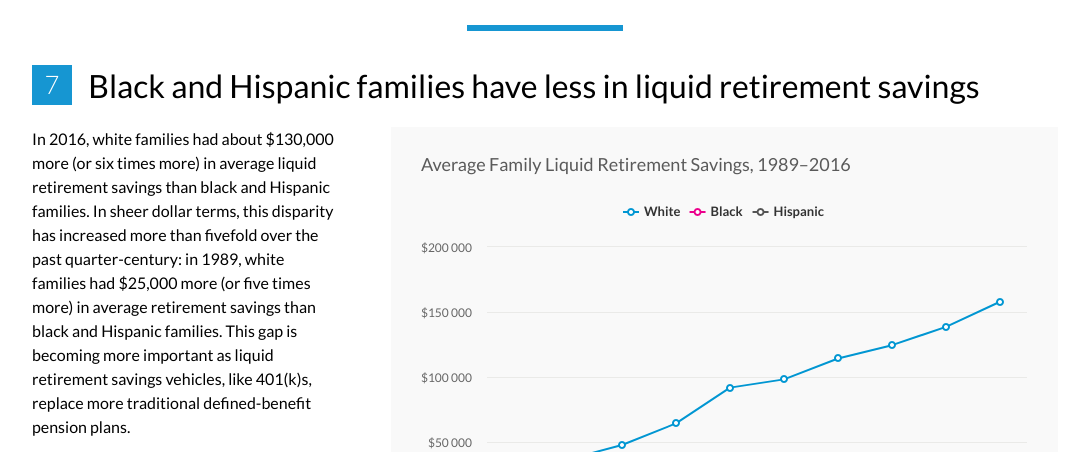
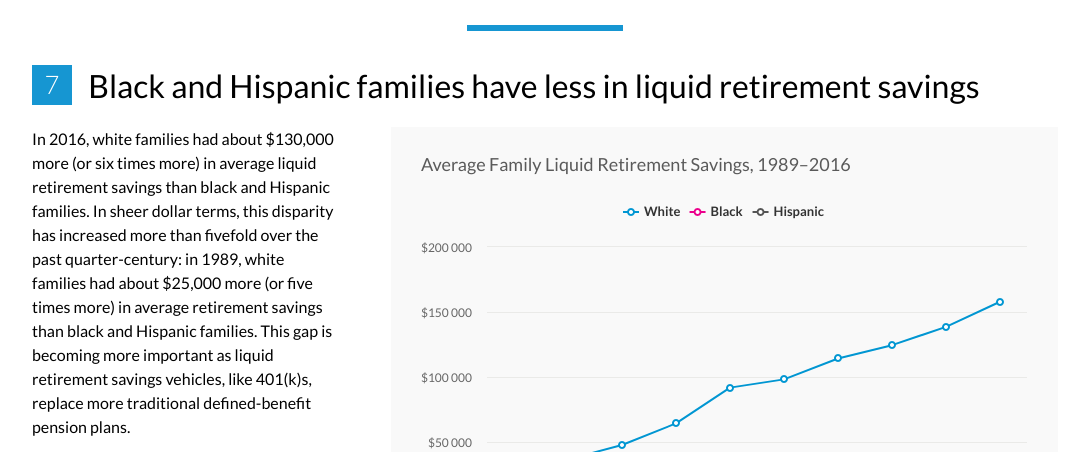
Before and after one commit to UrbanInstitute/wealth-inequality-charts, a plain HTML site: page index.html in a window 1280 px wide. Shown: the part 5080-5532 px from the top of the page, without its empty margins (95-1163 px from the left). Drawn offline with nearby package versions, Linux system fonts and the light colour scheme.

Commit message:
final feedback from SM

```diff
--- a/index.html
+++ b/index.html
@@ -394,7 +394,7 @@ j=d.createElement(s),dl=l!='dataLayer'?'&l='+l:'';j.async=true;j.src=
             </aside>
             <article>
 
-                <p>In 2016, white families had about $130,000 more (or six times more) in average liquid retirement savings than black and Hispanic families. In sheer dollar terms, this disparity has increased more than fivefold over the past quarter-century: in 1989, white families had $25,000 more (or five times more) in average retirement savings than black and Hispanic families. This gap is becoming more important as liquid retirement savings vehicles, like 401(k)s, replace more traditional defined-benefit pension plans.
+                <p>In 2016, white families had about $130,000 more (or six times more) in average liquid retirement savings than black and Hispanic families. In sheer dollar terms, this disparity has increased more than fivefold over the past quarter-century: in 1989, white families had about $25,000 more (or five times more) in average retirement savings than black and Hispanic families. This gap is becoming more important as liquid retirement savings vehicles, like 401(k)s, replace more traditional defined-benefit pension plans.
                 </p>
                 <p><a target = "_blank" href = "https://www.urban.org/urban-wire/low-pension-participation-among-minorities-contributes-wealth-gap">Why does this gap exist</a>? It&rsquo;s not just income differences; even at the same income level, gaps remain. Black and Hispanic families have less access to retirement saving vehicles and lower participation when they have access. But lower access and participation isn&rsquo;t the full story.
                 </p>
```
Also changed, not shown: img/AssetSubsidies.jpg, img/Homeownership.jpg, 5 other files.
